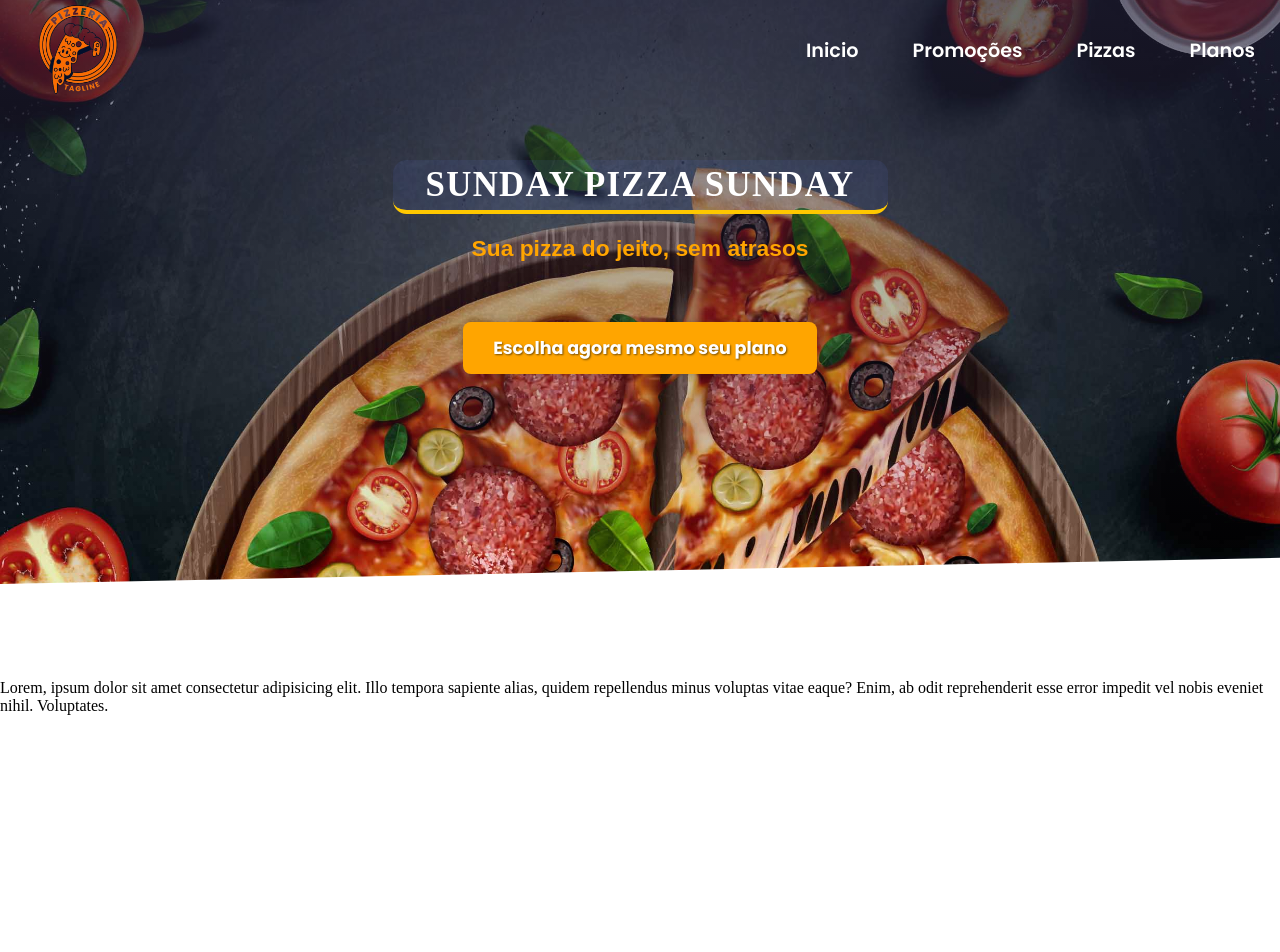
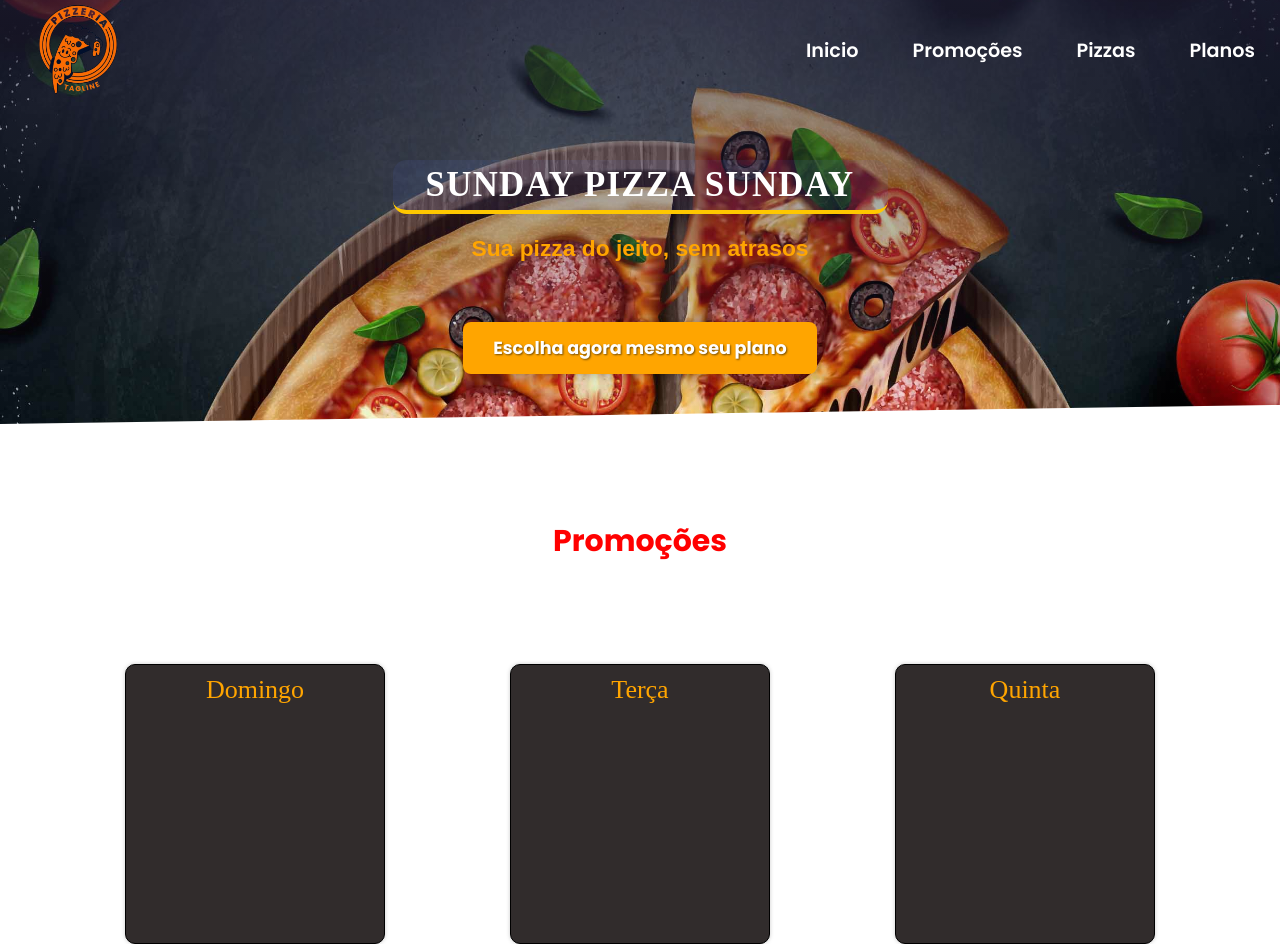
Before and after one commit to SantV7/pizzaria, a React (Vite) app: page / in a window 1280 px wide. Shown: the top 952 px of the page. Built offline with nearby package versions, Linux system fonts and the light colour scheme; the HTML template or start-up script is replaced by a standard one; a web font is replaced by a local one.

Commit message:
Creating cards on promotions...

```diff
--- a/src/components/Header.jsx
+++ b/src/components/Header.jsx
@@ -1,16 +1,22 @@
+import { useEffect } from 'react';
 import Navbar from './Navbar'
 import { FaBars } from "react-icons/fa";
 import ScrollReveal from 'scrollreveal'
 import '../styles/header.css'
 
+const Header = () => {
 
+useEffect(() => {
   ScrollReveal().reveal('.area_text', {
     reset: true ,
-    distance: '30px',
-    duration: 1200
+    delay: 15 ,
+    distance: '35px',
+    duration: 875
   })
+}, [])
 
-const Header = () => {
+
+
   return (
     <>
         <header id='header'>
--- a/src/components/Main.jsx
+++ b/src/components/Main.jsx
@@ -1,24 +1,38 @@
-import React from 'react'
+import React, { useEffect } from 'react'
 import '../styles/main.css'
 import ScrollReveal from 'scrollreveal'
-
 
 const Main = () => {
 
 
-  ScrollReveal().reveal('#main-content', {
+useEffect(() => {
+  ScrollReveal().reveal('#promotion-section', {
     reset: true ,
     delay: 135 ,
     distance: '65px',
-    duration: 100
+    duration: 1000
   })
+},[])
 
 
   return (
      <>
         <main id='main-content'>
             <section id='promotion-section'>
-               Lorem, ipsum dolor sit amet consectetur adipisicing elit. Illo tempora sapiente alias, quidem repellendus minus voluptas vitae eaque? Enim, ab odit reprehenderit esse error impedit vel nobis eveniet nihil. Voluptates.
+               <h2>Promoções</h2>
+               <div className="area_info_promotion">
+                  <div className='cards-days'>
+                     <span className='name-days'>Domingo</span>
+                  </div>
+
+                  <div className='cards-days'>
+                     <span className='name-days'>Terça</span>
+                  </div>
+
+                  <div className='cards-days'>
+                     <span className='name-days'>Quinta</span>
+                  </div>
+               </div>
             </section>
 
             <section id='plans-section'>
--- a/src/styles/header.css
+++ b/src/styles/header.css
@@ -9,7 +9,7 @@
     height: 100vh;
     font-family: poppins, Arial, Helvetica, sans-serif;
     width: 100%;
-    height: 60vh;
+    height: 53vh;
     clip-path: polygon(0 0, 100% 0, 100% 95.5%, 0 100%);
     position: relative;
 }
@@ -97,9 +97,6 @@
 }
 
 @media screen and (min-width:768px) {
-    #header {
-        height: 73vh;
-    }
     #header  > #area_navegation >  nav {
         display: block;
     }
--- a/src/styles/main.css
+++ b/src/styles/main.css
@@ -5,3 +5,46 @@
     font-family: "Agu Display", serif;
     padding-top: 95px;
 }
+
+#main-content > #promotion-section {
+    text-align: center;
+}
+
+#main-content > #promotion-section > h2 {
+    font-family: poppins, Arial, Helvetica, sans-serif;
+    color: red;
+    margin-bottom: 100px;
+    font-size: 30px;
+}
+
+
+#main-content > #promotion-section > .area_info_promotion {
+    display: flex;
+    align-items: center;
+    justify-content: space-evenly;
+    flex-flow: column nowrap;
+}
+
+#main-content > #promotion-section > .area_info_promotion  > .cards-days {
+    border-radius: 10px;
+    border: 1px solid black;
+    height: 280px;
+    width: 260px;
+    background-color: rgb(49, 44, 44);
+    box-shadow: 0px 0px 4px rgba(0, 0, 0, 0.204);
+    padding: 10px;
+}
+
+#main-content > #promotion-section > .area_info_promotion  > .cards-days > .name-days {
+    color: orange;
+    text-align: center;
+    font-size: 26px;
+}
+
+
+
+@media screen and (min-width:768px) {
+    #main-content > #promotion-section > .area_info_promotion   {
+        flex-flow: row nowrap;
+    }
+}
```
